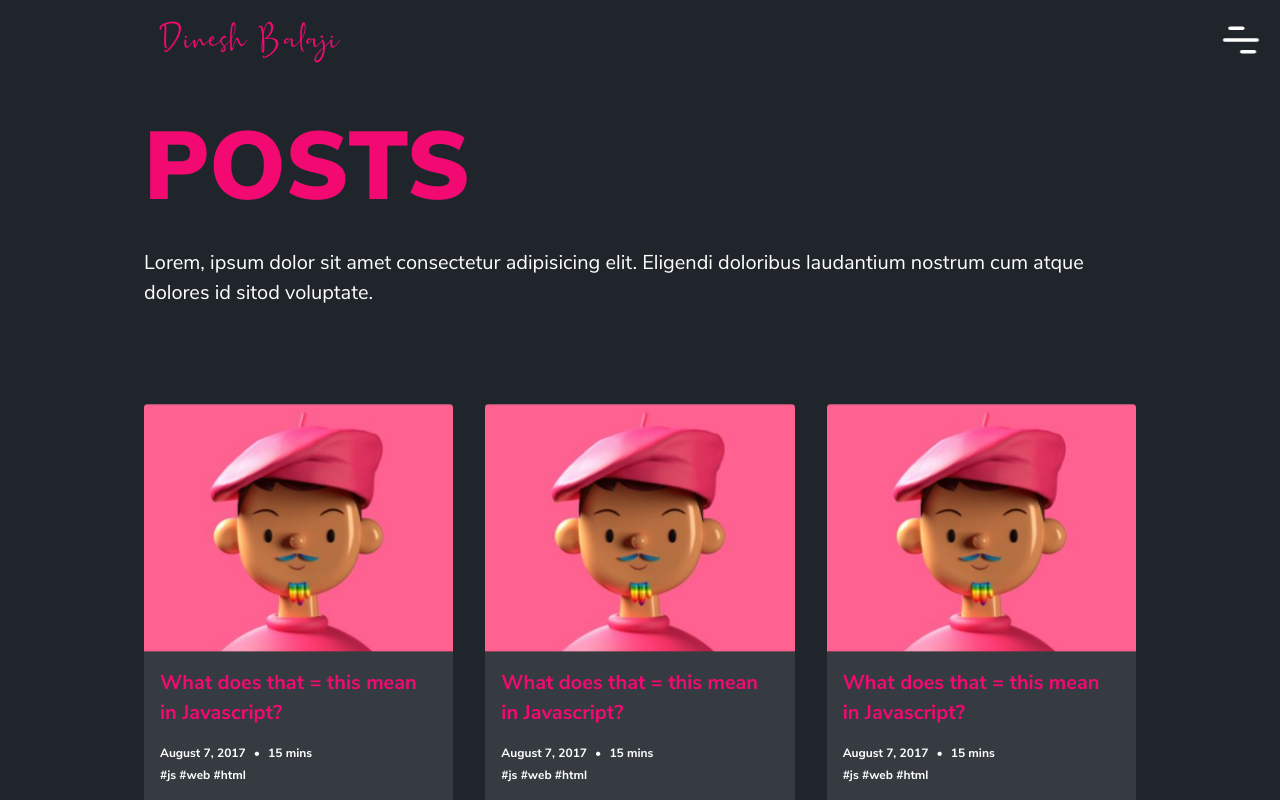
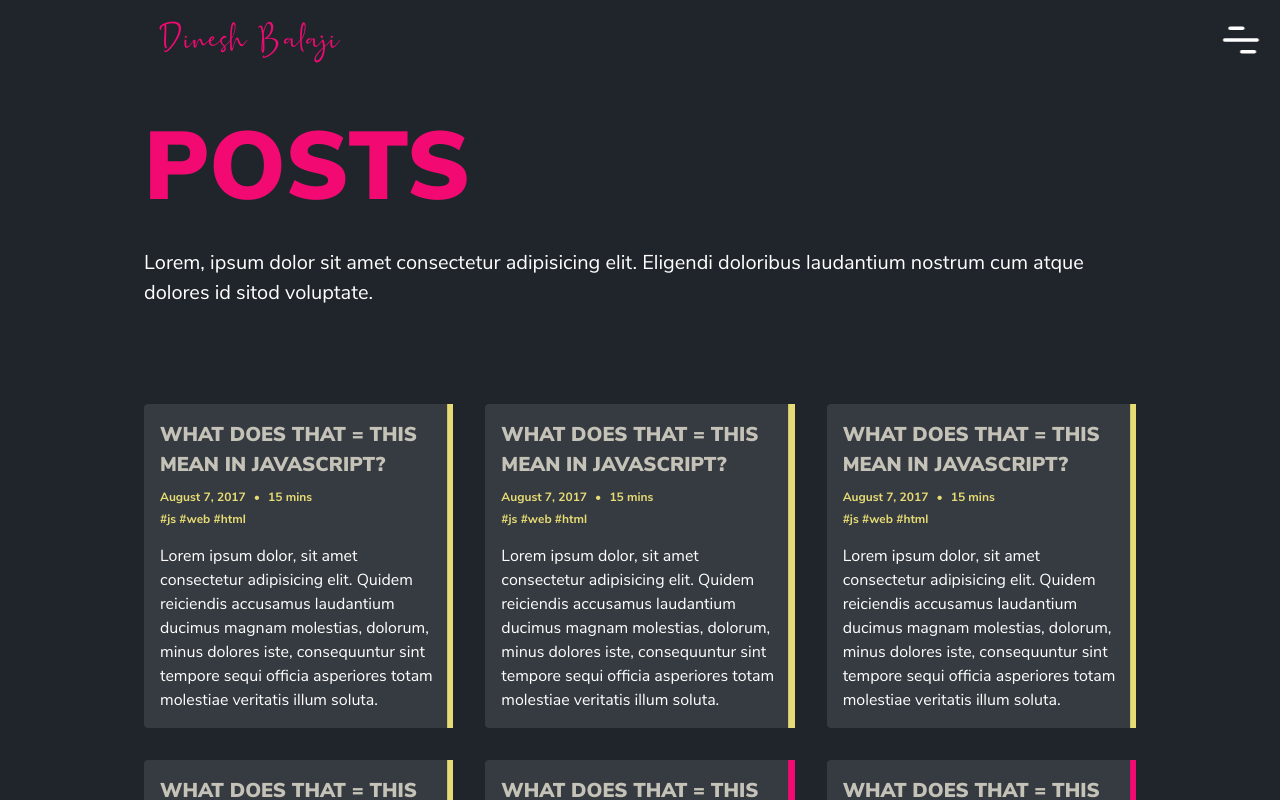
Before and after one commit to sidthesloth92/db-portfolio, a Next.js app: page /posts in a window 1280 px wide. Shown: the top 800 px of the page. Built offline with nearby package versions, Linux system fonts and the light colour scheme.

Commit message:
feat(posts): add blog tile hover effects

```diff
--- a/css/styles.scss
+++ b/css/styles.scss
@@ -99,8 +99,8 @@
   }
 
   ul {
+    list-style-position: inside;
     list-style-type: '◉';
-    list-style-position: inside;
 
     li {
       @apply ml-4;
--- a/css/theme.scss
+++ b/css/theme.scss
@@ -8,6 +8,7 @@
   --color-secondary-shade: #cfdfa0;
   --color-secondary-tint: #eefac9;
   --color-secondary-light: #f3fcd9;
+  --color-secondary-text: #c5c2b8;
 
   --color-dark: #20252c;
   --color-dark-black: #191e23;
--- a/src/components/blog-tile/BlogTile.module.scss
+++ b/src/components/blog-tile/BlogTile.module.scss
@@ -1,9 +1,23 @@
-.blog-tile {
-  @media screen and (min-width: 640px) {
-    height: 500px;
-  }
+.text-fill {
+  color: var(--color-secondary-text);
+}
 
-  @media screen and (min-width: 1024px) {
-    height: 580px;
-  }
+.text-fill::before {
+  position: absolute;
+  z-index: 2;
+
+  height: 100%;
+  overflow: hidden;
+
+  color: var(--color-secondary);
+
+  transform: scale(0);
+
+  transition: all 0.4s;
+
+  content: attr(title);
 }
+
+.text-fill:hover::before {
+  transform: scale(1);
+}
--- a/src/components/blog-tile/BlogTile.tsx
+++ b/src/components/blog-tile/BlogTile.tsx
@@ -1,6 +1,6 @@
 import { motion } from 'framer-motion';
 import Link from 'next/link';
-import React from 'react';
+import React, { useRef } from 'react';
 
 import { addCamelCaseKeys } from '../../lib';
 import s from './BlogTile.module.scss';
@@ -11,6 +11,19 @@ import s from './BlogTile.module.scss';
 const BlogTile: React.FC = () => {
   const delay = Math.random() * 1;
   const styles = addCamelCaseKeys(s);
+  const ref = useRef(undefined);
+
+  const handleMouseMove = (event) => {
+    const r = ref?.current?.getBoundingClientRect();
+    const dx = ((event.clientX - (r.left + Math.floor(r.width / 2))) * -1) / 20;
+    const dy = ((event.clientY - (r.top + Math.floor(r.height / 2))) * -1) / 20;
+    ref.current.style.transform = `translate3d(${dx}px, ${dy}px, 0px)`;
+  };
+
+  const handleMouseLeave = () => {
+    ref.current.style.transform = `translate3d(0px, 0px, 0px)`;
+  };
+
   return (
     <div className="w-full md:w-1/2 lg:w-4/12 p-4 overflow-hidden">
       <motion.div
@@ -26,18 +39,6 @@ const BlogTile: React.FC = () => {
           scale: 0
         }}>
         <motion.div
-          // initial={{
-          //   opacity: 0,
-          //   scale: 0
-          // }}
-          // animate={{
-          //   opacity: 1,
-          //   scale: 1,
-          //   transition: {
-          //     delay,
-          //     duration: 0.6
-          //   }
-          // }}
           initial={{
             opacity: 0
           }}
@@ -49,14 +50,22 @@ const BlogTile: React.FC = () => {
             }
           }}
           className={`${styles.blogTile} bg-dark-tint shadow-md rounded overflow-hidden hover:border-dark hover:border-8`}>
-          <img className="w-full" src="/img/blog-placeholder.png" alt="img" />
-          <div className="p-4">
-            <h6 className="text-primary font-bold mb-4">
-              <Link href={'/posts/[id]'} as={'/posts/1'}>
-                <a>What does that = this mean in Javascript?</a>
-              </Link>
-            </h6>
-            <div className="text-xs font-bold mb-4">
+          <motion.div
+            ref={ref}
+            className="relative p-4 transtition duration-100"
+            onTouchEnd={(event) => event.preventDefault()}
+            onMouseMove={handleMouseMove}
+            onMouseLeave={handleMouseLeave}>
+            <Link href={'/posts/[id]'} as={'/posts/1'}>
+              <a>
+                <div
+                  className={`${styles.textFill} relative text-xl uppercase font-black overflow-hidden`}
+                  title="What does that = this mean in Javascript?">
+                  What does that = this mean in Javascript?
+                </div>
+              </a>
+            </Link>
+            <div className="text-xs text-secondary font-bold mt-2 mb-4">
               <div className="mb-1">
                 <span>August 7, 2017</span>
                 <span className="px-2">•</span>
@@ -70,7 +79,7 @@ const BlogTile: React.FC = () => {
               minus dolores iste, consequuntur sint tempore sequi officia
               asperiores totam molestiae veritatis illum soluta.
             </p>
-          </div>
+          </motion.div>
         </motion.div>
         <motion.div
           className="absolute top-0 left-0 w-full h-full"
@@ -86,7 +95,7 @@ const BlogTile: React.FC = () => {
               'translateX(-101%)',
               'translateX(0%)',
               'translateX(0%)',
-              'translateX(101%)'
+              'translateX(98%)'
             ],
             transition: {
               delay,
--- a/src/components/menu/Menu.module.scss
+++ b/src/components/menu/Menu.module.scss
@@ -1,8 +1,10 @@
 .menu-button {
   top: 20px;
   right: 20px;
+
   width: 40px;
   height: 40px;
+
   transform: scale(0.9);
 }
 
@@ -10,13 +12,15 @@
   height: 4px;
 }
 .menu-bar:nth-child(1) {
+  width: 18px;
   margin-left: 7px;
-  width: 18px;
 }
 .menu-bar:nth-child(2) {
+  z-index: 1;
+
   margin-left: 1px;
+
   box-shadow: 0 0 1px 2px var(--color-dark);
-  z-index: 1;
 }
 .menu-bar:nth-child(3) {
   width: 18px;
```
Also changed, not shown: public/img/blog-placeholder.png (deleted).
